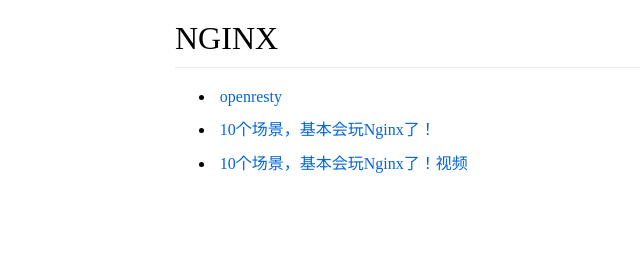
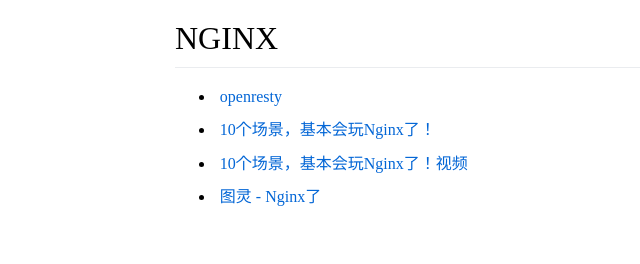
Before and after one commit to 1696016910/java, a plain HTML site: page gateway.html in a window 1280 px wide. Shown: the whole page, without its empty margins (145-785 px from the left). Drawn offline with Linux system fonts and the light colour scheme.

Commit message:
撒旦飞洒地方

```diff
--- a/gateway.html
+++ b/gateway.html
@@ -15,6 +15,7 @@
                 <li><a href="https://openresty.org/cn/" target="_blank">openresty</a></li>
                 <li><a href="https://mp.weixin.qq.com/s/gW8C_GJes4lOVhyczB_Cxw" target="_blank">10个场景，基本会玩Nginx了！</a></li>
                 <li><a href="https://www.bilibili.com/video/BV1Ks4y117Ba/" target="_blank">10个场景，基本会玩Nginx了！视频</a></li>
+                <li><a href="https://www.bilibili.com/video/BV19V4y1i7ar/?p=2&spm_id_from=pageDriver&vd_source=8c342b23bd0f93984dc2da8b483f34e7" target="_blank">图灵 - Nginx了</a></li>
               </ul>
         </div>
     </div>
```
